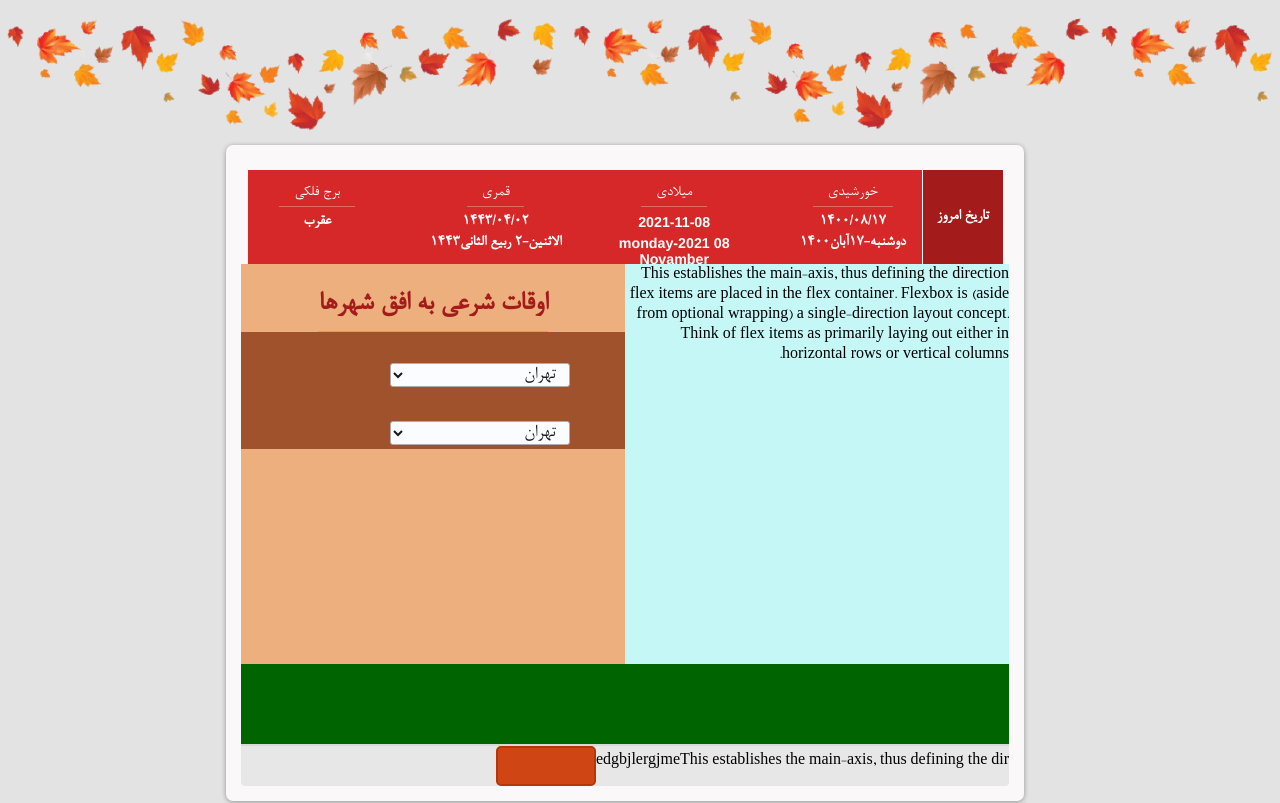
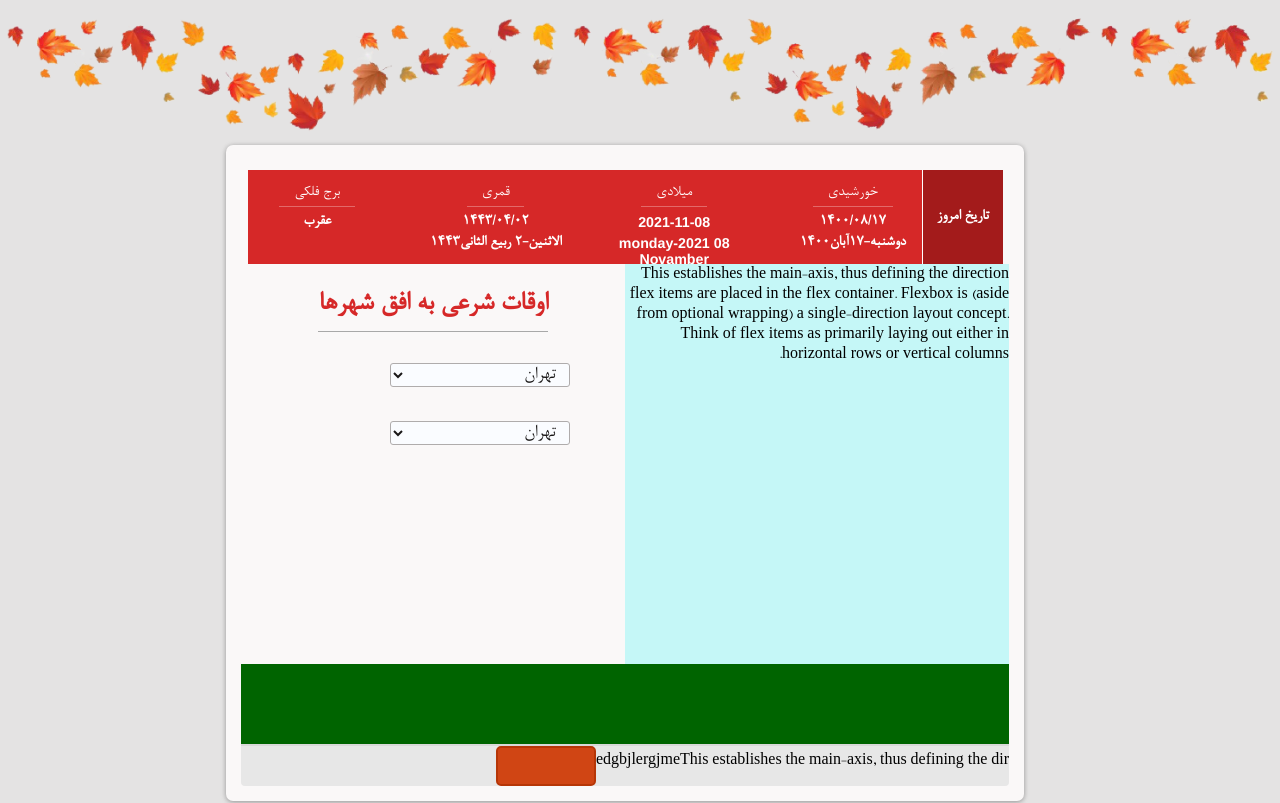
Before and after one commit to parisaaghaii/Time-Website, a React (Create React App) app: page / in a window 1280 px wide. Shown: the top 803 px of the page. Built offline with nearby package versions, Linux system fonts and the light colour scheme.

Commit message:
changing style

```diff
--- a/src/Styles/time.css
+++ b/src/Styles/time.css
@@ -12,7 +12,7 @@
 .time-ofogh {
   position: relative;
   align-items: center;
-  background-color: rgb(236, 175, 125);
+  /* background-color: rgb(236, 175, 125); */
   width: 50%;
   height: 50vh;
   line-height: 1.8;
@@ -25,7 +25,7 @@
   text-align: center;
 }
 .time-ofogh-title-text {
-  color: rgb(163, 27, 27);
+  color: rgb(214, 40, 40);
   border-bottom: 1px solid rgb(168, 168, 168);
   font-size: 1.8rem;
   font-weight: bold;
@@ -39,7 +39,7 @@
   height: 10vh;
 }
 .time-select{
-    background-color: sienna;
+    /* background-color: rgb(241, 243, 109); */
     position: relative;
     padding-right: 15px;
     padding-left: 15px;
```
